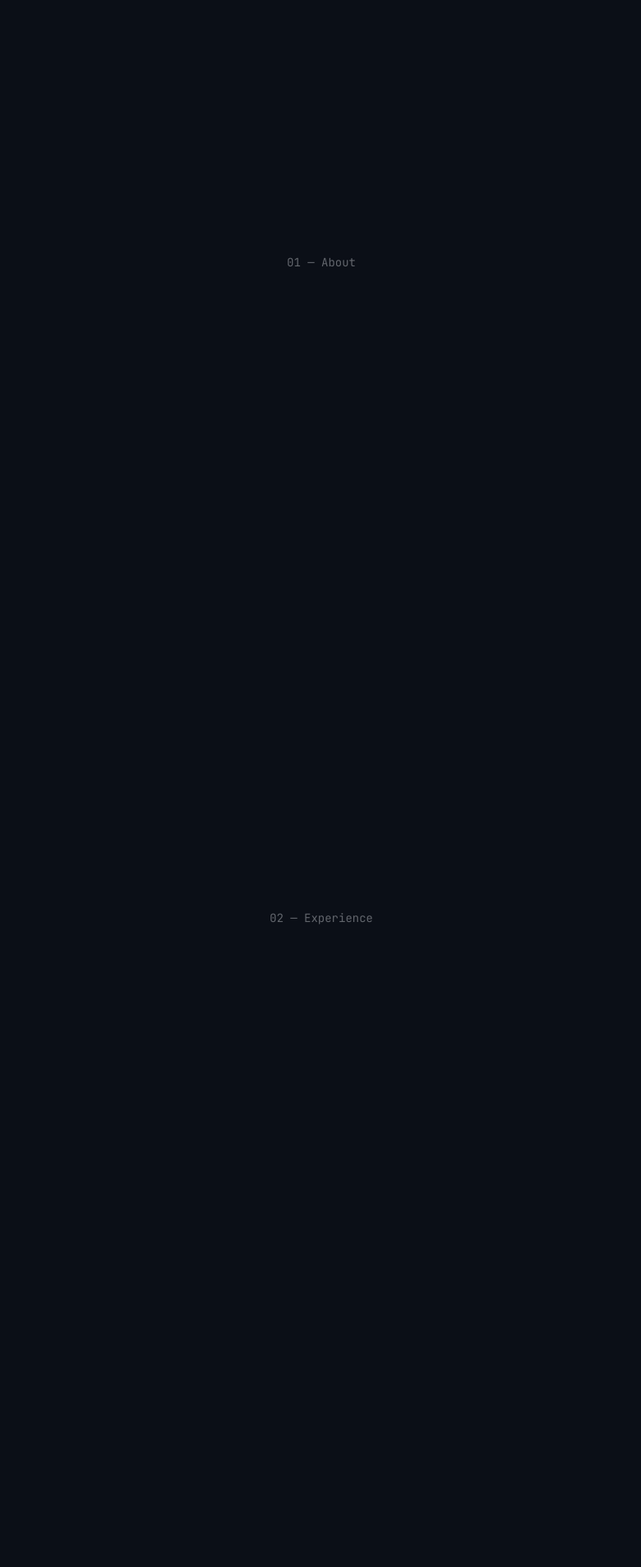
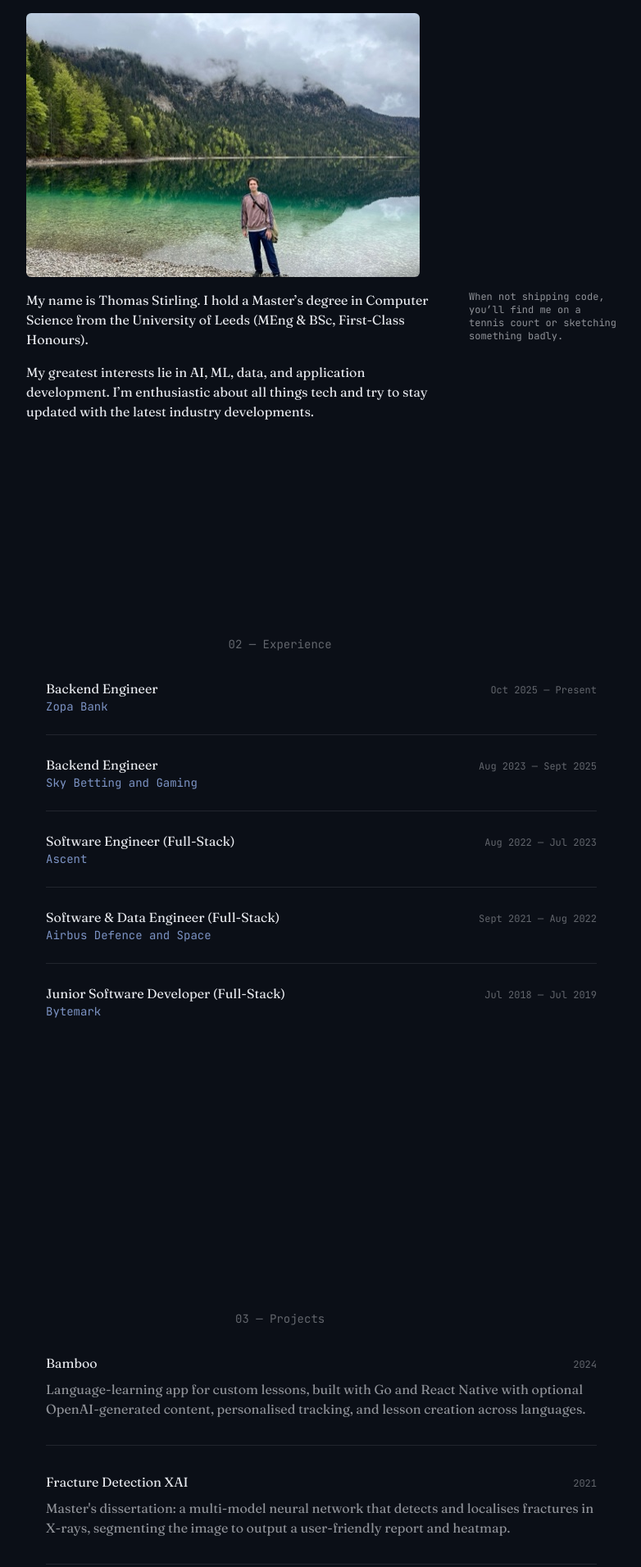
Before and after one commit to tomstirling19/portfolio-v2, a Next.js app: page / in a window 1280 px wide. Shown: the part 880-2792 px from the top of the page at 82% size, without its empty margins (248-1030 px from the left). Built offline with nearby package versions, Linux system fonts and the light colour scheme.

Commit message:
add about, experience, projects, interests, and contact sections; switch deploy to GitHub Pages

```diff
--- a/app/page.tsx
+++ b/app/page.tsx
@@ -1,24 +1,44 @@
+import About from "@/components/About";
+import Contact from "@/components/Contact";
+import Experience from "@/components/Experience";
+import Interests from "@/components/Interests";
 import Landing from "@/components/Landing";
+import Projects from "@/components/Projects";
 import Reveal from "@/components/Reveal";
 import { SECTIONS } from "@/content/sections";
+
+const CONTENT: Record<string, React.ComponentType> = {
+  experience: Experience,
+  projects: Projects,
+  interests: Interests,
+  contact: Contact,
+};
 
 export default function Home() {
   return (
     <>
       <Landing />
 
-      {SECTIONS.map(({ id, label }, index) => (
+      <About />
+
+      {SECTIONS.filter(({ id }) => id !== "about").map(({ id, label }, index) => {
+        const Content = CONTENT[id];
+        return (
           <Reveal key={id}>
             <section
               id={id}
-            className="flex min-h-screen scroll-mt-14 items-center justify-center snap-start md:scroll-mt-0"
+              className="flex min-h-screen scroll-mt-14 items-center justify-center px-6 py-24 snap-start md:scroll-mt-0"
             >
-            <p className="font-mono text-ink/40 text-sm">
-              {String(index + 1).padStart(2, "0")} — {label}
+              <div className="mx-auto w-full max-w-2xl">
+                <p className="text-ink/40 mb-8 text-center font-mono text-sm">
+                  {String(index + 2).padStart(2, "0")} — {label}
                 </p>
+                <Content />
+              </div>
             </section>
           </Reveal>
-      ))}
+        );
+      })}
     </>
   );
 }
--- /dev/null
+++ b/components/About.tsx
@@ -0,0 +1,57 @@
+"use client";
+
+import MarginNote from "@/components/MarginNote";
+import Photo from "@/components/Photo";
+import { motion, useReducedMotion } from "motion/react";
+
+const DURATION_STANDARD = 0.35;
+const EASE_REVEAL: [number, number, number, number] = [0.22, 0.8, 0.32, 1];
+const RISE_DISTANCE = 10;
+const STAGGER = 0.08;
+
+export default function About() {
+  const reducedMotion = useReducedMotion();
+
+  const itemMotion = (index: number) =>
+    reducedMotion
+      ? {}
+      : {
+          initial: { opacity: 0, y: RISE_DISTANCE },
+          whileInView: { opacity: 1, y: 0 },
+          viewport: { once: true, margin: "-10%" },
+          transition: {
+            duration: DURATION_STANDARD,
+            ease: EASE_REVEAL,
+            delay: index * STAGGER,
+          },
+        };
+
+  return (
+    <section
+      id="about"
+      className="scroll-mt-14 snap-start py-24 md:scroll-mt-0"
+    >
+      <div className="mx-auto grid max-w-3xl gap-8 px-6 md:grid-cols-[1fr_180px] md:gap-x-10 md:gap-y-4">
+        <motion.div className="motion-fallback md:col-span-2" {...itemMotion(0)}>
+          <Photo src="/images/thomas.jpg" alt="Thomas Stirling" />
+        </motion.div>
+        <motion.p className="motion-fallback" {...itemMotion(1)}>
+          My name is Thomas Stirling. I hold a Master&rsquo;s degree in
+          Computer Science from the University of Leeds (MEng &amp; BSc,
+          First-Class Honours).
+        </motion.p>
+        <motion.div className="motion-fallback" {...itemMotion(2)}>
+          <MarginNote>
+            When not shipping code, you&rsquo;ll find me on a tennis court or
+            sketching something badly.
+          </MarginNote>
+        </motion.div>
+        <motion.p className="motion-fallback" {...itemMotion(3)}>
+          My greatest interests lie in AI, ML, data, and application
+          development. I&rsquo;m enthusiastic about all things tech and try
+          to stay updated with the latest industry developments.
+        </motion.p>
+      </div>
+    </section>
+  );
+}
--- /dev/null
+++ b/components/Contact.tsx
@@ -0,0 +1,25 @@
+import { LINKS } from "@/content/data";
+
+export default function Contact() {
+  return (
+    <div className="flex flex-col items-center gap-6">
+      <p className="text-ink/60 max-w-md text-center">
+        Always happy to talk tech, projects, or opportunities.
+      </p>
+      <ul className="flex flex-wrap justify-center gap-6">
+        {LINKS.map(({ label, href }) => (
+          <li key={label}>
+            <a
+              href={href}
+              target="_blank"
+              rel="noopener noreferrer"
+              className="text-cool-accent hover:text-warm-accent font-mono text-sm transition-colors"
+            >
+              {label}
+            </a>
+          </li>
+        ))}
+      </ul>
+    </div>
+  );
+}
--- /dev/null
+++ b/components/Experience.tsx
@@ -0,0 +1,22 @@
+import { EXPERIENCE } from "@/content/data";
+
+export default function Experience() {
+  return (
+    <ol className="flex w-full flex-col gap-6">
+      {EXPERIENCE.map(({ role, org, period }) => (
+        <li
+          key={org}
+          className="border-ink/10 flex flex-col gap-1 border-b pb-6 last:border-0 last:pb-0 sm:flex-row sm:items-baseline sm:justify-between"
+        >
+          <div>
+            <p className="text-ink">{role}</p>
+            <p className="text-cool-accent font-mono text-sm">{org}</p>
+          </div>
+          <p className="text-ink/40 font-mono text-xs whitespace-nowrap">
+            {period}
+          </p>
+        </li>
+      ))}
+    </ol>
+  );
+}
--- /dev/null
+++ b/components/Interests.tsx
@@ -0,0 +1,16 @@
+import { INTERESTS } from "@/content/data";
+
+export default function Interests() {
+  return (
+    <ul className="flex flex-wrap justify-center gap-3">
+      {INTERESTS.map((interest) => (
+        <li
+          key={interest}
+          className="border-ink/20 text-ink/70 rounded-full border px-4 py-2 font-mono text-sm"
+        >
+          {interest}
+        </li>
+      ))}
+    </ul>
+  );
+}
--- a/components/Landing.tsx
+++ b/components/Landing.tsx
@@ -65,7 +65,7 @@ export default function Landing() {
         className="motion-fallback font-mono text-ink/60 text-sm"
         {...lineMotion(PLACEHOLDER_START, { y: SLIDE_DISTANCE })}
       >
-        placeholder
+        Leeds, UK
       </motion.p>
     </section>
   );
--- /dev/null
+++ b/components/MarginNote.tsx
@@ -0,0 +1,9 @@
+import type { ReactNode } from "react";
+
+export default function MarginNote({ children }: { children: ReactNode }) {
+  return (
+    <span className="border-cool-accent text-ink/60 block border-l-2 pl-3 font-mono text-xs md:border-l-0 md:pl-0">
+      {children}
+    </span>
+  );
+}
--- /dev/null
+++ b/components/Photo.tsx
@@ -0,0 +1,28 @@
+import Image from "next/image";
+
+const WIDTH = 480;
+const HEIGHT = 322;
+
+export default function Photo({ src, alt }: { src?: string; alt: string }) {
+  if (!src) {
+    return (
+      <div
+        style={{ width: WIDTH, height: HEIGHT }}
+        className="bg-raised text-ink/40 flex items-center justify-center rounded-md font-mono text-xs"
+      >
+        photo pending
+      </div>
+    );
+  }
+
+  return (
+    <Image
+      src={src}
+      alt={alt}
+      width={WIDTH}
+      height={HEIGHT}
+      unoptimized
+      className="rounded-md object-cover"
+    />
+  );
+}
--- /dev/null
+++ b/components/Projects.tsx
@@ -0,0 +1,26 @@
+import { PROJECTS } from "@/content/data";
+
+export default function Projects() {
+  return (
+    <ol className="flex w-full flex-col gap-8">
+      {PROJECTS.map(({ name, description, year, href }) => (
+        <li key={name} className="border-ink/10 border-b pb-8 last:border-0 last:pb-0">
+          <a
+            href={href}
+            target="_blank"
+            rel="noopener noreferrer"
+            className="group flex items-baseline justify-between gap-4"
+          >
+            <span className="text-ink group-hover:text-warm-accent transition-colors">
+              {name}
+            </span>
+            <span className="text-ink/40 font-mono text-xs whitespace-nowrap">
+              {year}
+            </span>
+          </a>
+          <p className="text-ink/60 mt-2">{description}</p>
+        </li>
+      ))}
+    </ol>
+  );
+}
--- /dev/null
+++ b/content/data.ts
@@ -0,0 +1,64 @@
+export const EXPERIENCE = [
+  {
+    role: "Backend Engineer",
+    org: "Zopa Bank",
+    period: "Oct 2025 — Present",
+  },
+  {
+    role: "Backend Engineer",
+    org: "Sky Betting and Gaming",
+    period: "Aug 2023 — Sept 2025",
+  },
+  {
+    role: "Software Engineer (Full-Stack)",
+    org: "Ascent",
+    period: "Aug 2022 — Jul 2023",
+  },
+  {
+    role: "Software & Data Engineer (Full-Stack)",
+    org: "Airbus Defence and Space",
+    period: "Sept 2021 — Aug 2022",
+  },
+  {
+    role: "Junior Software Developer (Full-Stack)",
+    org: "Bytemark",
+    period: "Jul 2018 — Jul 2019",
+  },
+] as const;
+
+export const PROJECTS = [
+  {
+    name: "Bamboo",
+    description:
+      "Language-learning app for custom lessons, built with Go and React Native with optional OpenAI-generated content, personalised tracking, and lesson creation across languages.",
+    year: "2024",
+    href: "https://github.com/tomstirling19/bamboo",
+  },
+  {
+    name: "Fracture Detection XAI",
+    description:
+      "Master's dissertation: a multi-model neural network that detects and localises fractures in X-rays, segmenting the image to output a user-friendly report and heatmap.",
+    year: "2021",
+    href: "https://drive.google.com/file/d/17w6rHj-23qgu-jjlhJ78HoOb2I73XJ5i/view?usp=sharing",
+  },
+  {
+    name: "Autonomous Robot Assistant",
+    description:
+      "Bachelor's dissertation: an autonomous robot combining face authentication, safe navigation, and destination object detection into an end-to-end assistant.",
+    year: "2020",
+    href: "https://gitlab.com/tomstirling/project",
+  },
+] as const;
+
+export const INTERESTS = [
+  "Tennis",
+  "Japanese casual & outdoor fashion",
+  "Sketching",
+  "Gaming",
+] as const;
+
+export const LINKS = [
+  { label: "GitHub", href: "https://github.com/tomstirling19" },
+  { label: "LinkedIn", href: "https://www.linkedin.com/in/thomasdstirling" },
+  { label: "Email", href: "mailto:tomstirling19@gmail.com" },
+] as const;
--- a/next.config.ts
+++ b/next.config.ts
@@ -2,6 +2,9 @@ import type { NextConfig } from "next";
 
 const nextConfig: NextConfig = {
   output: "export",
+  images: {
+    unoptimized: true,
+  },
 };
 
 export default nextConfig;
```
Also changed, not shown: public/images/thomas.jpg (added), 1 other file (tests, documents, lock files or other folders). Lines whose indentation alone changed are shown as unchanged.
